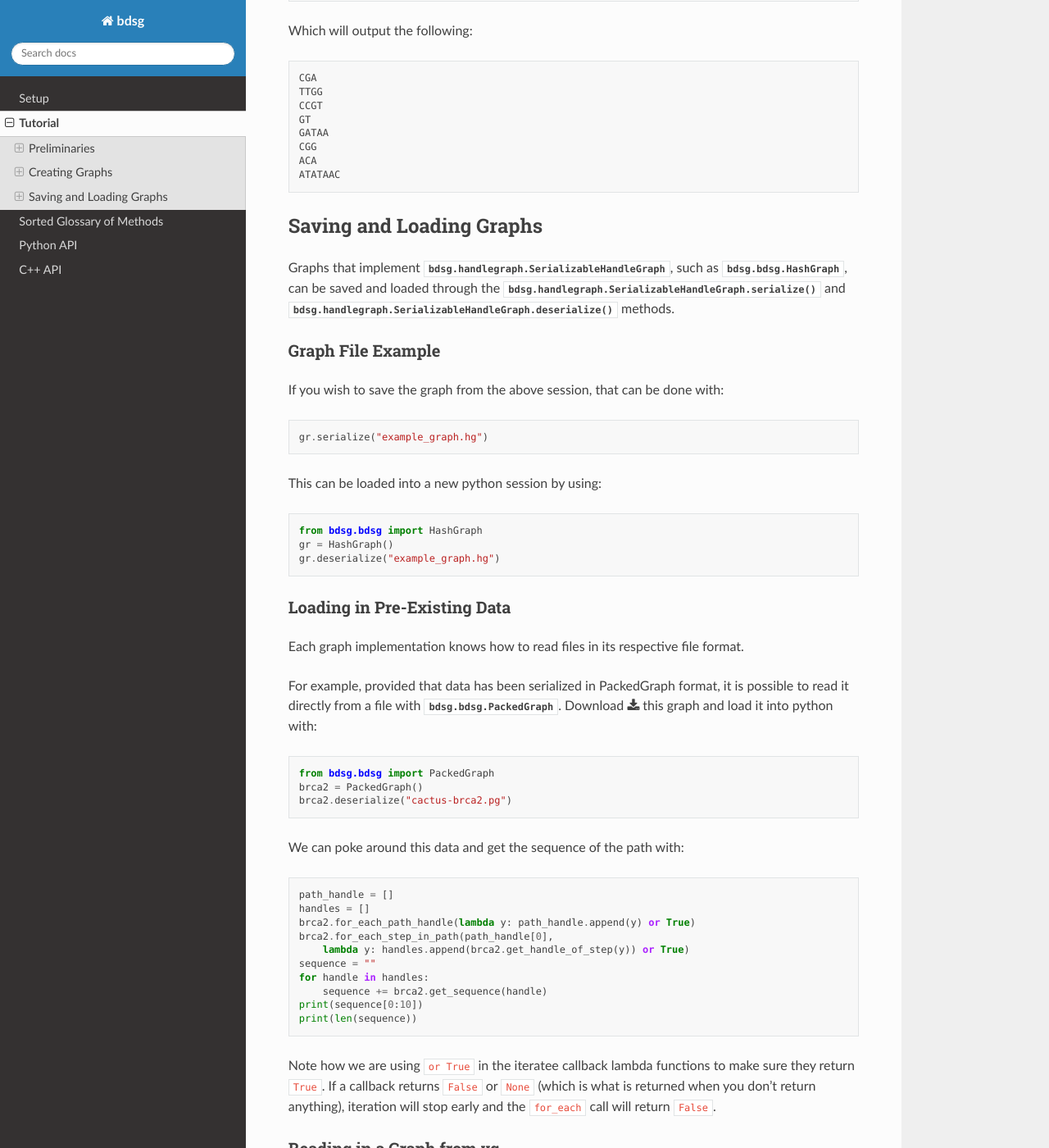
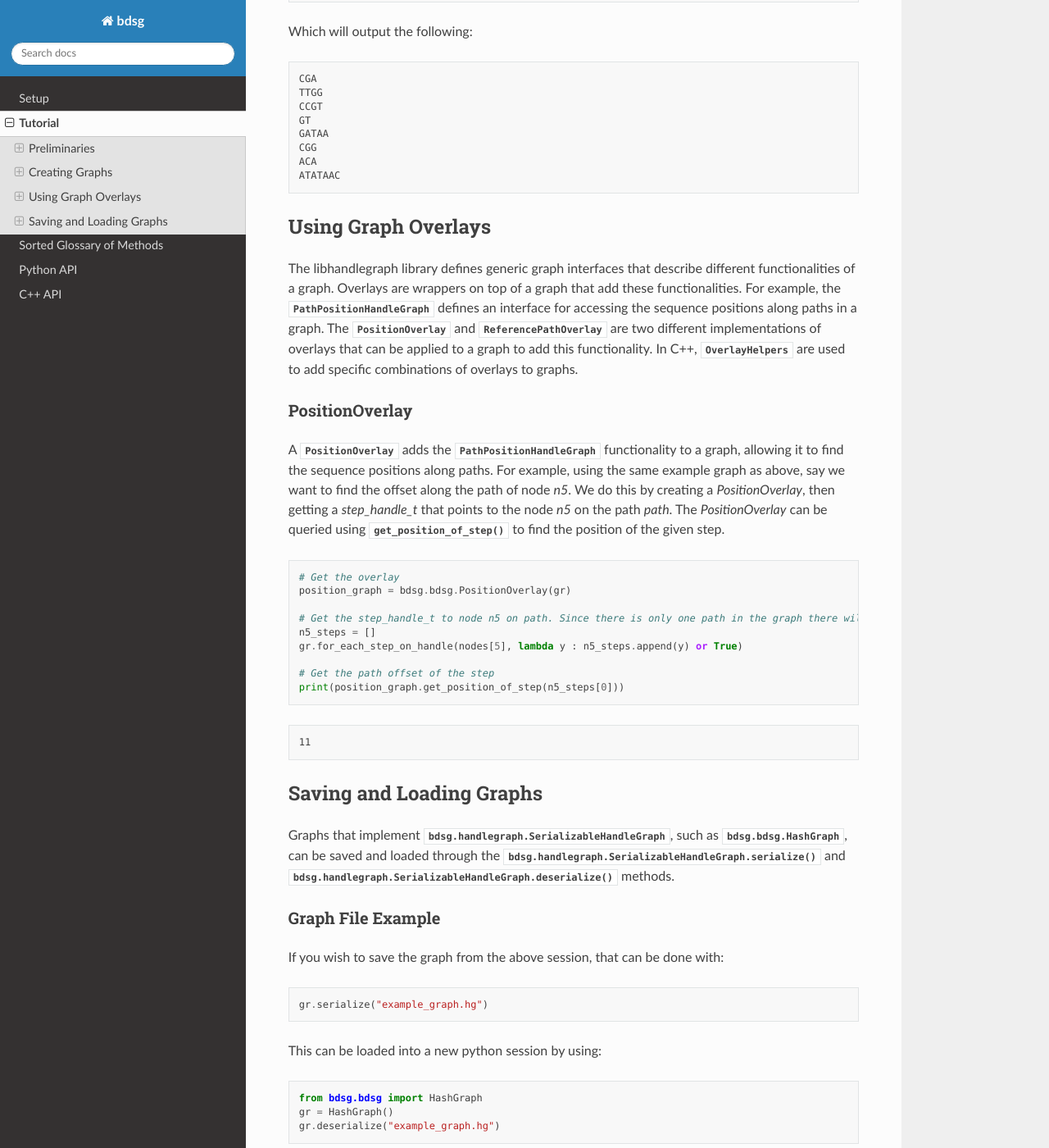
Before and after one commit to vgteam/libbdsg, a Sphinx documentation site: the page built from bdsg/docs/rst/tutorial.rst, in a window 1280 px wide and 1400 px high, scrolled down 3474 px. Shown: the whole window at 82% size. Built offline with Sphinx 7.4.7 and the Read the Docs theme 3.1.0, drawn with Linux system fonts in a browser that asks for light colours; some of the changed text lies outside the part shown.

Commit message:
Add section on PositionOverlay

```diff
--- a/bdsg/docs/rst/tutorial.rst
+++ b/bdsg/docs/rst/tutorial.rst
@@ -15,7 +15,7 @@ See the `vg wiki <https://github.com/vgteam/vg/wiki#understanding-our-data-forma
 
 Graph Objects
 =============
-`libbdsg` implements the `*handlegraph* <https://github.com/vgteam/libhandlegraph>`_ interface in which all objects in the graph are accessed using `*handles* <https://github.com/vgteam/libbdsg/blob/master/bdsg/docs/handlegraph.md>.
+`libbdsg` implements the `handlegraph <https://github.com/vgteam/libhandlegraph>`_ interface in which all objects in the graph are accessed using `handles <https://github.com/vgteam/libbdsg/blob/master/bdsg/docs/handlegraph.md>`_.
 *Edges* and *nodes* are accessed through an implementation of the :class:`bdsg.handlegraph.HandleGraph` interface. Individual nodes in the graph are pointed at by :class:`bdsg.handlegraph.handle_t` objects.
 
 Paths exist in graphs that implement the :class:`bdsg.handlegraph.PathHandleGraph`. Paths are accessed through :class:`bdsg.handlegraph.path_handle_t`, which is a series of :class:`bdsg.handlegraph.step_handle_t` linked together. Each :class:`bdsg.handlegraph.step_handle_t` points to the node in that step, and also contains directional information regarding the nodes preceeding and following it.
@@ -155,6 +155,40 @@ Which will output the following:
     ACA
     ATATAAC
 
+********************
+Using Graph Overlays
+********************
+
+The libhandlegraph library defines generic graph interfaces that describe different functionalities of a graph.
+Overlays are wrappers on top of a graph that add these functionalities.
+For example, the :class:`PathPositionHandleGraph` defines an interface for accessing the sequence positions along paths in a graph.
+The :class:`PositionOverlay` and :class:`ReferencePathOverlay` are two different implementations of overlays that can be applied to a graph to add this functionality.
+In C++, :class:`OverlayHelpers` are used to add specific combinations of overlays to graphs.
+
+PositionOverlay
+===============
+
+A :class:`PositionOverlay` adds the :class:`PathPositionHandleGraph` functionality to a graph, allowing it to find the sequence positions along paths.
+For example, using the same example graph as above, say we want to find the offset along the path of node `n5`.
+We do this by creating a `PositionOverlay`, then getting a `step_handle_t` that points to the node `n5` on the path `path`.
+The `PositionOverlay` can be queried using :func:`get_position_of_step` to find the position of the given step.
+
+.. testcode::
+
+    # Get the overlay
+    position_graph = bdsg.bdsg.PositionOverlay(gr)
+
+    # Get the step_handle_t to node n5 on path. Since there is only one path in the graph there will only be one step
+    n5_steps = []
+    gr.for_each_step_on_handle(nodes[5], lambda y : n5_steps.append(y) or True)
+
+    # Get the path offset of the step
+    print(position_graph.get_position_of_step(n5_steps[0]))
+
+.. testoutput::
+
+    11
+
 *************************
 Saving and Loading Graphs
 *************************
```
